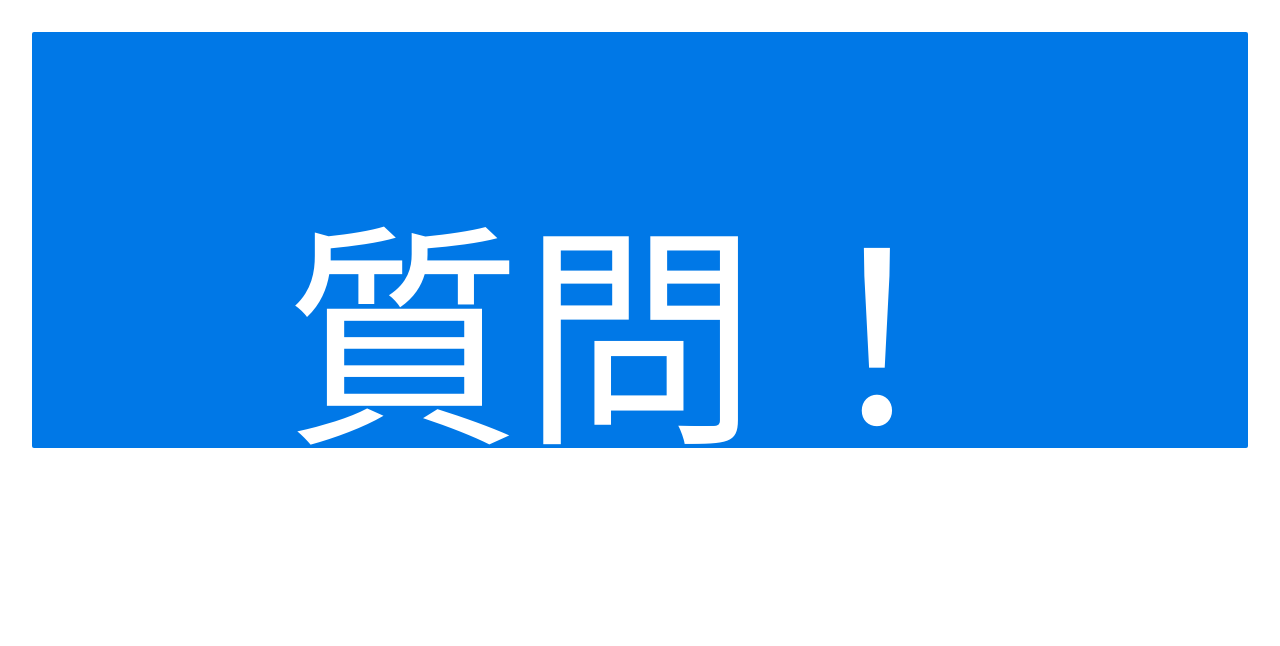
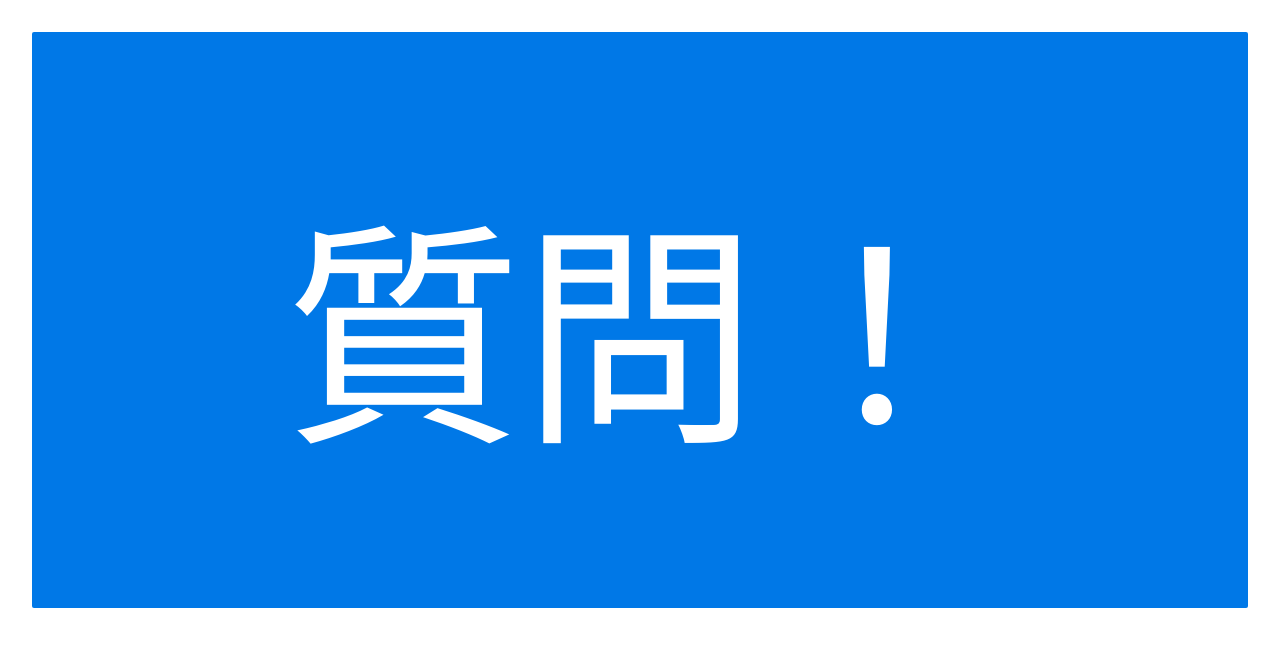
Before and after one commit to pman0214/raise_hand, a plain HTML site: page public/index.html in a window 1280 px wide. Drawn offline with Linux system fonts and the light colour scheme.

Commit message:
Split button text into a box.

```diff
--- a/public/css/my.css
+++ b/public/css/my.css
@@ -17,3 +17,7 @@ p {
 #raise_button {
     width: 100%;
 }
+.button_text {
+    margin: 0pt;
+    padding: 0pt;
+}
--- a/public/index.html
+++ b/public/index.html
@@ -26,7 +26,7 @@
 <body>
 <div class="main">
   <div class="content">
-    <button class="pure-button pure-button-primary" id="raise_button">質問！</button>
+    <button class="pure-button pure-button-primary" id="raise_button"><div class="button_text">質問！</div></button>
     <div id="msg_title"></div>
     <div id="msg_body"></div>
   </div>
--- a/public/js/raise.js
+++ b/public/js/raise.js
@@ -32,10 +32,11 @@ $( function() {
 
     resizeButton();
     function resizeButton() {
-        $("#raise_button").height($(window).height() * 0.5);
+        $("#raise_button").height($(window).height() * 0.7);
     }
     $(window).resize(resizeButton);
-    $("#raise_button").flowtype({fontRatio: 5}).click(function() {
+    $("div.button_text").flowtype({fontRatio: 5});
+    $("#raise_button").click(function() {
         $("#raise_button").addClass("pure-button-pressed");
         $("#raise_button").addClass("pure-button-disabled");
         $("#msg_title").html("<h1>質問要求送信中</h1>");
```
